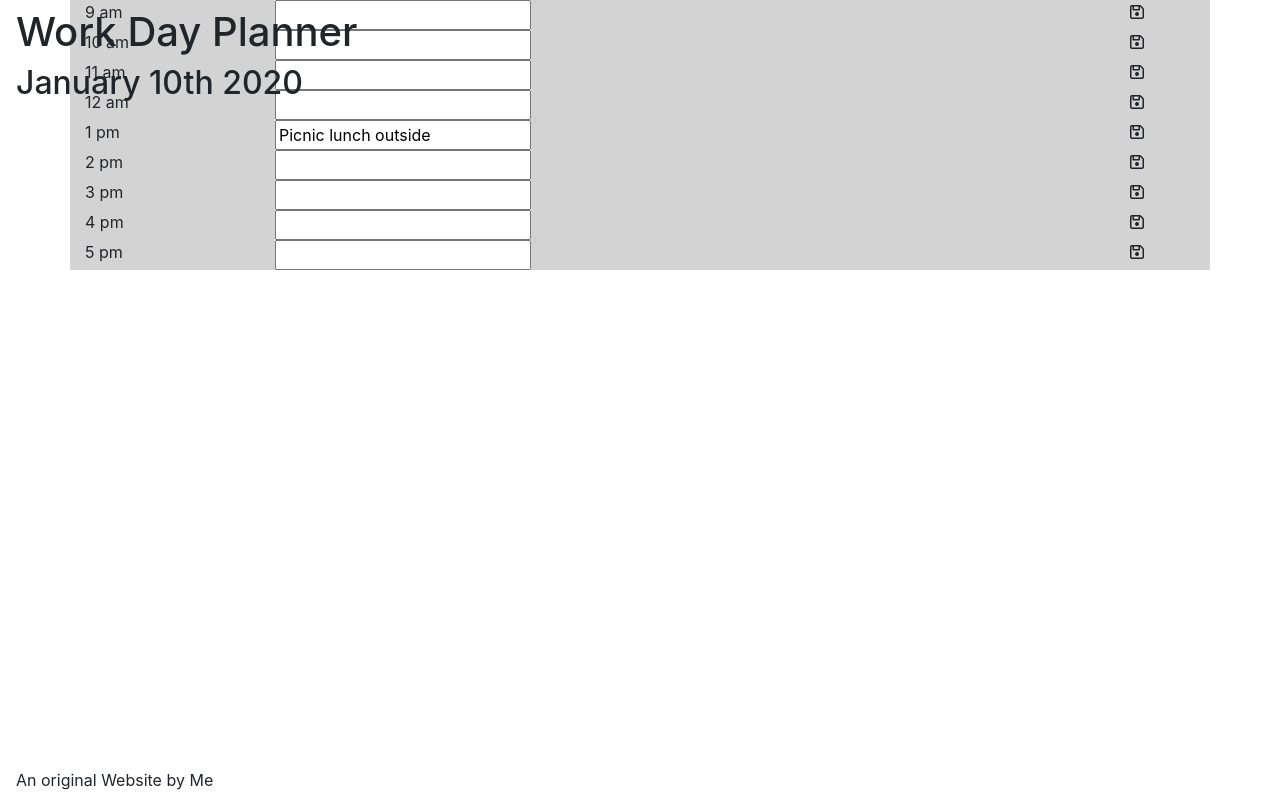
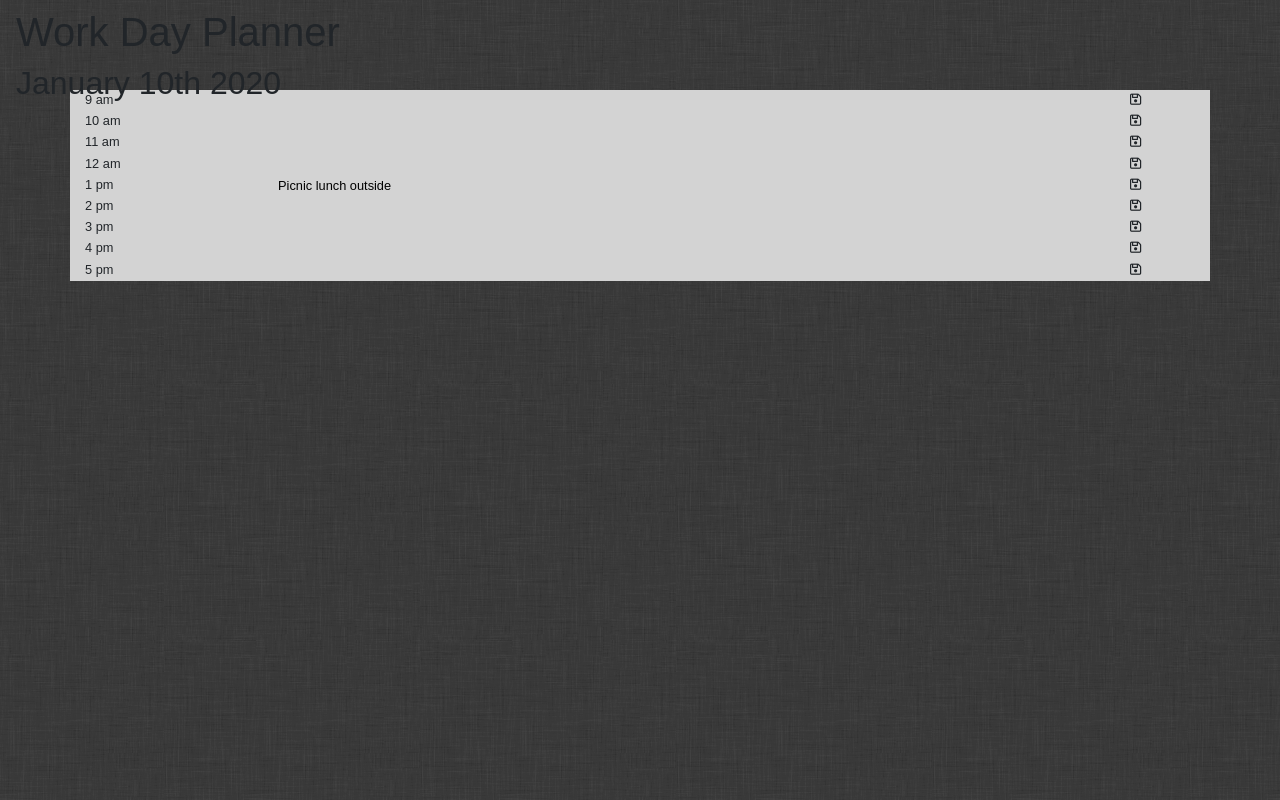
Before and after one commit to juiamin/day_planner, a plain HTML site: page index.html in a window 1280 px wide. Drawn offline with nearby package versions, Linux system fonts and the light colour scheme.

Commit message:
adding style to style.css

```diff
--- a/index.html
+++ b/index.html
@@ -25,9 +25,7 @@
         <!-- <div id="plannerContainer"> </div> -->
     </div>
       </form>
-      <nav class="navbar fixed-bottom footer">
-        <div class="footer-text">An original Website by Me</div>
-    </nav>
+
 
 
     <script src="https://cdnjs.cloudflare.com/ajax/libs/jquery/3.2.1/jquery.min.js"></script>
--- a/script.js
+++ b/script.js
@@ -19,7 +19,7 @@ let $dateHeading = $('#navbar-subtitle');
 $dateHeading.text(now);
 
 
-const saveIcon = "./images/diskette.png";
+const saveIcon = "./images/save.png";
 
 
 let storedPlans = JSON.parse(localStorage.getItem("storedPlans"));
@@ -152,5 +152,17 @@ if (storedPlans !== null) {
     if (test) { console.log('click pta after '+ planTextArr); }
     $(`#saveid-${$index}`).removeClass('shadowPulse');
     localStorage.setItem("storedPlans", JSON.stringify(planTextArr));
+   });
+    $(document).on('change','input', function(event) {
+      event.preventDefault();
+      if (test) { console.log('onChange'); }
+      if (test) { console.log('id', $(this).attr('hour-index')); }
+
+      // neeed to check for save button
+
+      let i = $(this).attr('hour-index');
+
+      // add shawdow pulse class
+      $(`#saveid-${i}`).addClass('shadowPulse');
+    });
   });
-});
--- a/style.css
+++ b/style.css
@@ -0,0 +1,19 @@
+body {
+
+  background-image: url('./images/bgimg.png');
+
+  font-family: Arial, Helvetica, sans-serif;
+  font-size: .8em;
+
+
+  padding-top: 90px;
+  vertical-align: middle;
+}
+
+input {
+  background: transparent;
+  border: none;
+
+
+  padding-left: 3px;
+}
```
Also changed, not shown: images/bgimg.png (renamed from images/low_contrast_linen.png), images/save.png (renamed from images/diskette.png).
